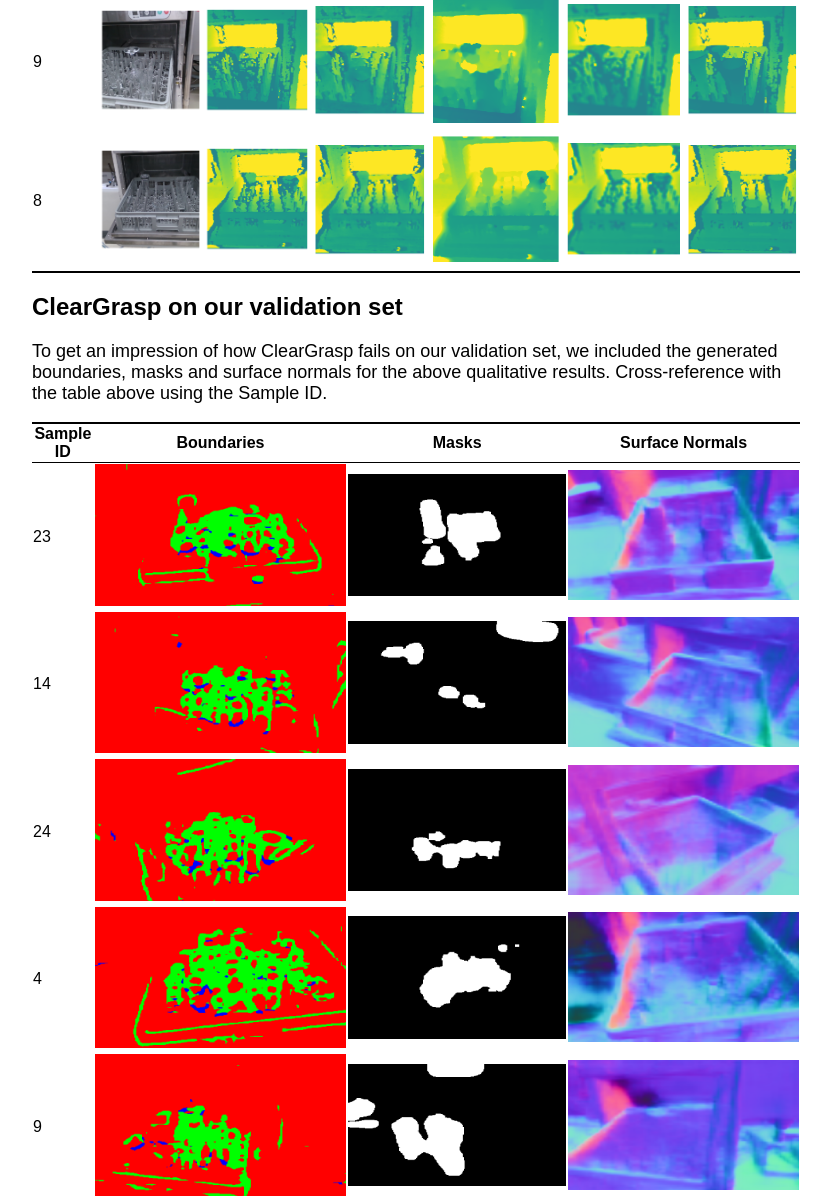
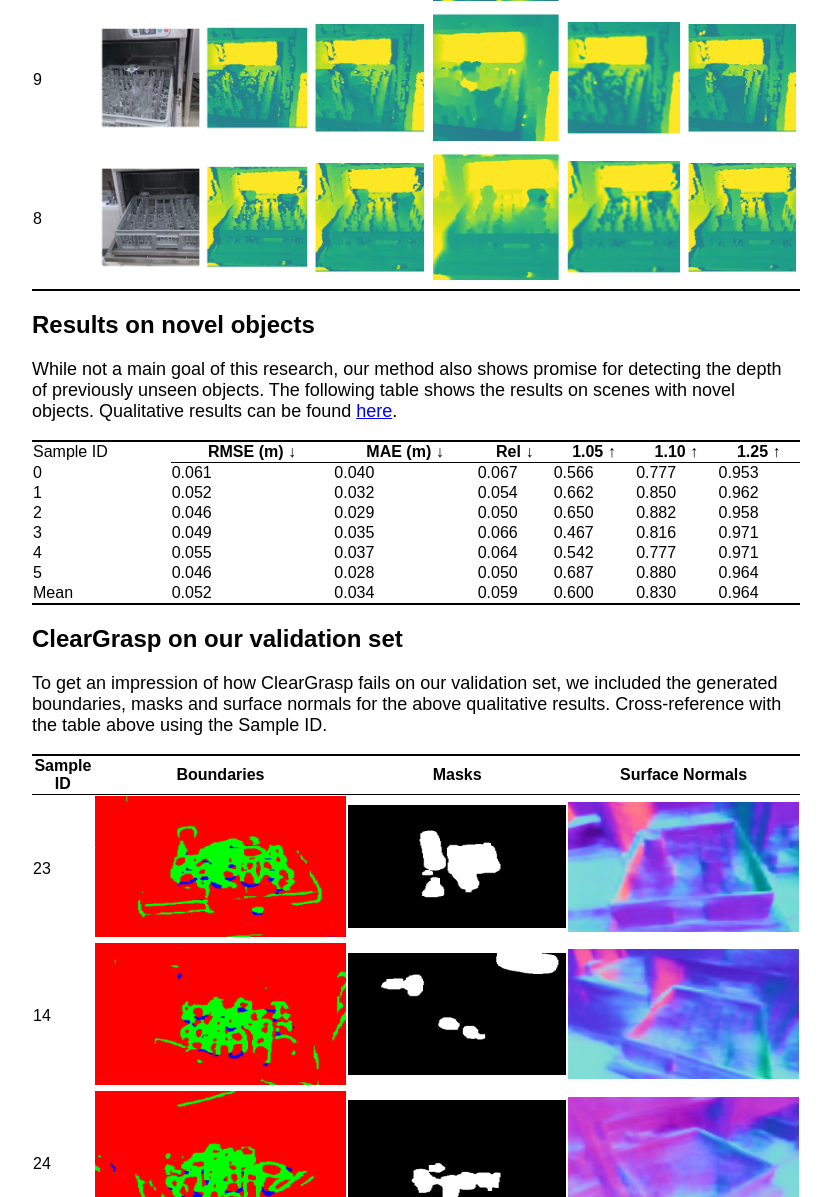
Before and after one commit to FlorisE/faking_depth_web, a plain HTML site: page index.html in a window 1280 px wide. Shown: the part 2381-3578 px from the top of the page, without its empty margins (224-1055 px from the left). Drawn offline with Linux system fonts and the light colour scheme.

Commit message:
Added novel results

```diff
--- a/index.html
+++ b/index.html
@@ -44,6 +44,7 @@ This paper is one of the achievements of joint research with and is jointly owne
 	<ul>
 		<li><a href="#quantitative">Quantitative results</a></li>
 		<li><a href="#qualitative">Qualitative results</a></li>
+		<li><a href="#novel">Results on novel objects</a></li>
 		<li><a href="#cleargrasp">ClearGrasp on our validation set</a></li>
 		<li><a href="#cleargrasp-tl">ClearGrasp transfer learning experiment</a></li>
 	</ul>
@@ -235,6 +236,85 @@ This paper is one of the achievements of joint research with and is jointly owne
 		</tr>
 	</table>
 
+	<h2 id="novel">Results on novel objects</h2>
+
+	<p>
+		While not a main goal of this research, our method also shows promise for detecting the depth of previously unseen objects.
+		The following table shows the results on scenes with novel objects.
+		Qualitative results can be found <a href="images/novel.png">here<a>.
+
+	</p>
+
+	<table>
+		<tr>
+			<td>Sample ID</td>
+			<th>RMSE (m) ↓</th>
+			<th>MAE (m) ↓</th>
+			<th>Rel ↓</th>
+			<th>1.05 ↑</th>
+			<th>1.10 ↑</th>
+			<th>1.25 ↑</th>
+		</tr>
+		<tr>
+			<td>0</td>
+			<td>0.061</td>
+			<td>0.040</td>
+			<td>0.067</td>
+			<td>0.566</td>
+			<td>0.777</td>
+			<td>0.953</td>
+		</tr>
+		<tr>
+			<td>1</td>
+			<td>0.052</td>
+			<td>0.032</td>
+			<td>0.054</td>
+			<td>0.662</td>
+			<td>0.850</td>
+			<td>0.962</td>
+		</tr>
+			<td>2</td>
+			<td>0.046</td>
+			<td>0.029</td>
+			<td>0.050</td>
+			<td>0.650</td>
+			<td>0.882</td>
+			<td>0.958</td>
+		</tr>
+			<td>3</td>
+			<td>0.049</td>
+			<td>0.035</td>
+			<td>0.066</td>
+			<td>0.467</td>
+			<td>0.816</td>
+			<td>0.971</td>
+		</tr>
+			<td>4</td>
+			<td>0.055</td>
+			<td>0.037</td>
+			<td>0.064</td>
+			<td>0.542</td>
+			<td>0.777</td>
+			<td>0.971</td>
+		</tr>
+			<td>5</td>
+			<td>0.046</td>
+			<td>0.028</td>
+			<td>0.050</td>
+			<td>0.687</td>
+			<td>0.880</td>
+			<td>0.964</td>
+		</tr>
+			<td>Mean</td>
+			<td>0.052</td>
+			<td>0.034</td>
+			<td>0.059</td>
+			<td>0.600</td>
+			<td>0.830</td>
+			<td>0.964</td>
+		</tr>
+	</table>
+
 	<h2 id="cleargrasp">ClearGrasp on our validation set</h2>
 
 	<p>
```
Also changed, not shown: 1 other file.
